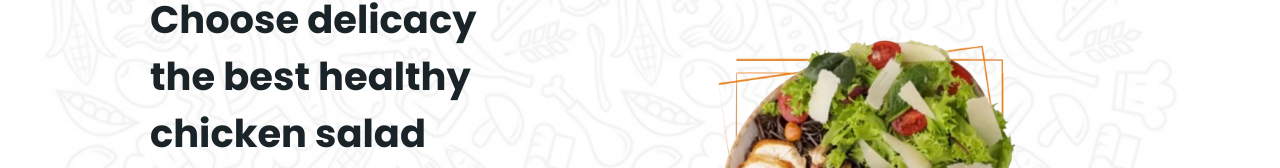
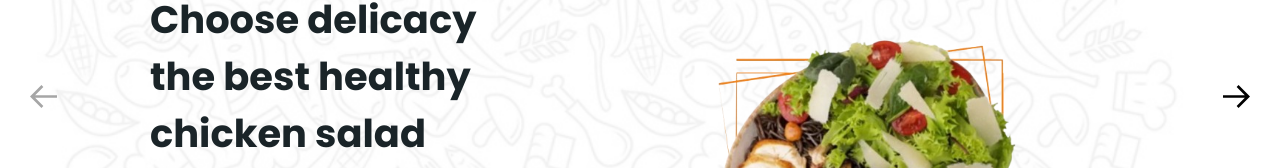
Before and after one commit to mooneryy/Fruits-and-Vegetables-Websit, a plain HTML site: page index.html in a window 1280 px wide. Shown: the part 224-392 px from the top of the page. Drawn offline with nearby package versions, Linux system fonts and the light colour scheme; the site is published under a folder, as on GitHub Pages, so addresses that start at the root find nothing.

Commit message:
Update styles.css

```diff
--- a/css/styles.css
+++ b/css/styles.css
@@ -189,7 +189,7 @@ header {
 }
 
 .swiper-button-next {
-    background: url(/images/arrow-right.svg);
+    background: url(../images/arrow-right.svg);
     background-repeat: no-repeat;
     background-size: 100% auto;
     background-position: center;
@@ -201,7 +201,7 @@ header {
 }
 
 .swiper-button-prev {
-    background: url(/images/arrow-left.svg);
+    background: url(../images/arrow-left.svg);
     background-repeat: no-repeat;
     background-size: 100% auto;
     background-position: center;
```
